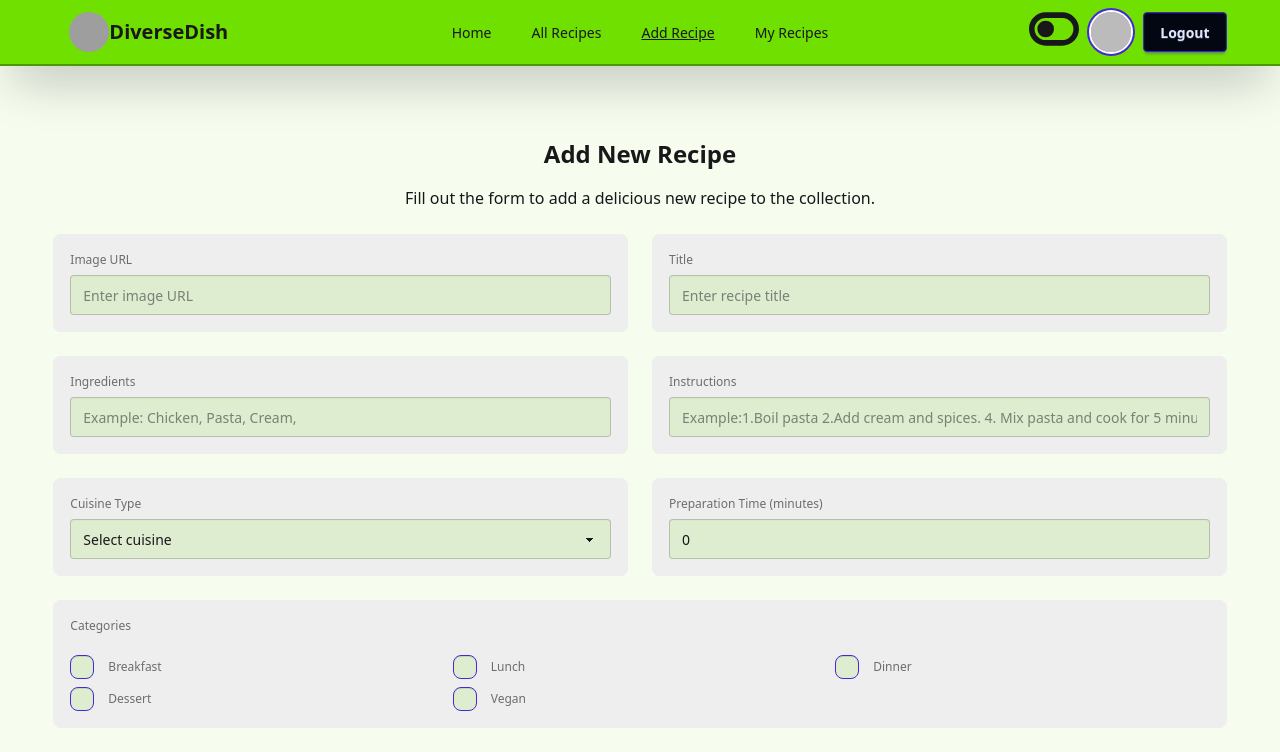
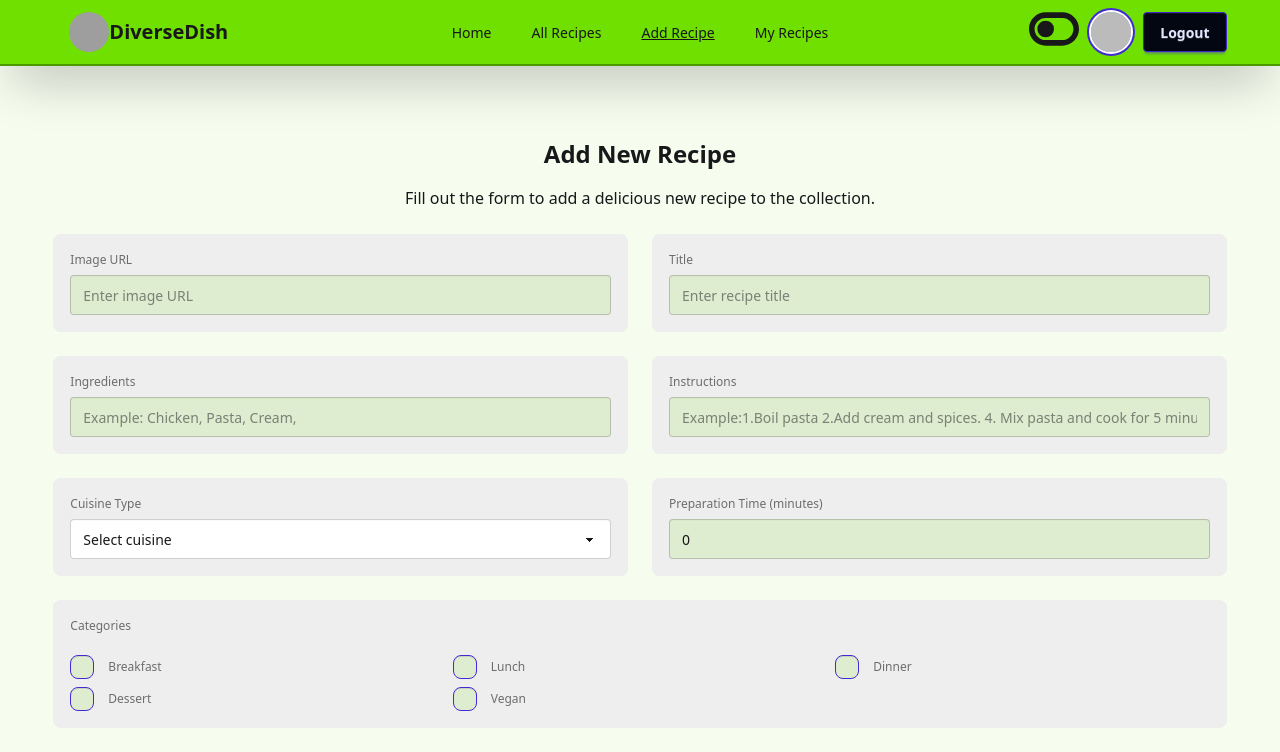
Before and after one commit to programmarimran/DiverseDish-client-assignment_10, a React (Vite) app: page /add-recipes in a window 1280 px wide. Shown: the top 752 px of the page. Built offline with nearby package versions, Linux system fonts and the light colour scheme; no server answers; sample sign-in values are in the browser's storage; grey boxes are pictures that could not be loaded.

Commit message:
addd a add recipy inupt field color change with dard mode and light mode

```diff
--- a/src/Pages/recipes/AddRecipe.jsx
+++ b/src/Pages/recipes/AddRecipe.jsx
@@ -2,10 +2,12 @@ import React, { use, useState } from "react";
 import Swal from "sweetalert2";
 import AuthContext from "../../contexts/AuthContext";
 import { useNavigate } from "react-router";
+import ProductContext from "../../contexts/ProductContext";
 
 const AddRecipe = () => {
   const navigate=useNavigate()
   const { user } = use(AuthContext);
+  // const {darkIstrue}=use(ProductContext)
   const [value, setValue] = useState(0);
   const [error, setError] = useState("");
   const handleAddRecipe = (e) => {
@@ -58,12 +60,14 @@ const AddRecipe = () => {
         }
       });
   };
+ // Custom text colors for dark/light mode
+
 
   return (
     <div className="py-12">
       <div className="text-center space-y-4 p-6">
         <h1 className="text-2xl font-bold">Add New Recipe</h1>
-        <p className="text-base">
+        <p className={`text-base`}>
           Fill out the form to add a delicious new recipe to the collection.
         </p>
       </div>
@@ -71,7 +75,7 @@ const AddRecipe = () => {
       <form onSubmit={handleAddRecipe}>
         <div className="grid grid-cols-1 md:grid-cols-2 w-full gap-6">
           <fieldset className="fieldset bg-base-300  border-base-300 rounded-box border p-4">
-            <label className="label">Image URL</label>
+            <label className={`label `} >Image URL</label>
             <input
               type="text"
               className="input bg-[#70e00020] w-full"
@@ -120,7 +124,7 @@ const AddRecipe = () => {
               name="cuisine"
               required
               defaultValue=""
-              className="select bg-[#70e00020] select-bordered w-full"
+              className="select select-bordered w-full"
             >
               <option value={""} disabled>
                 Select cuisine
```
